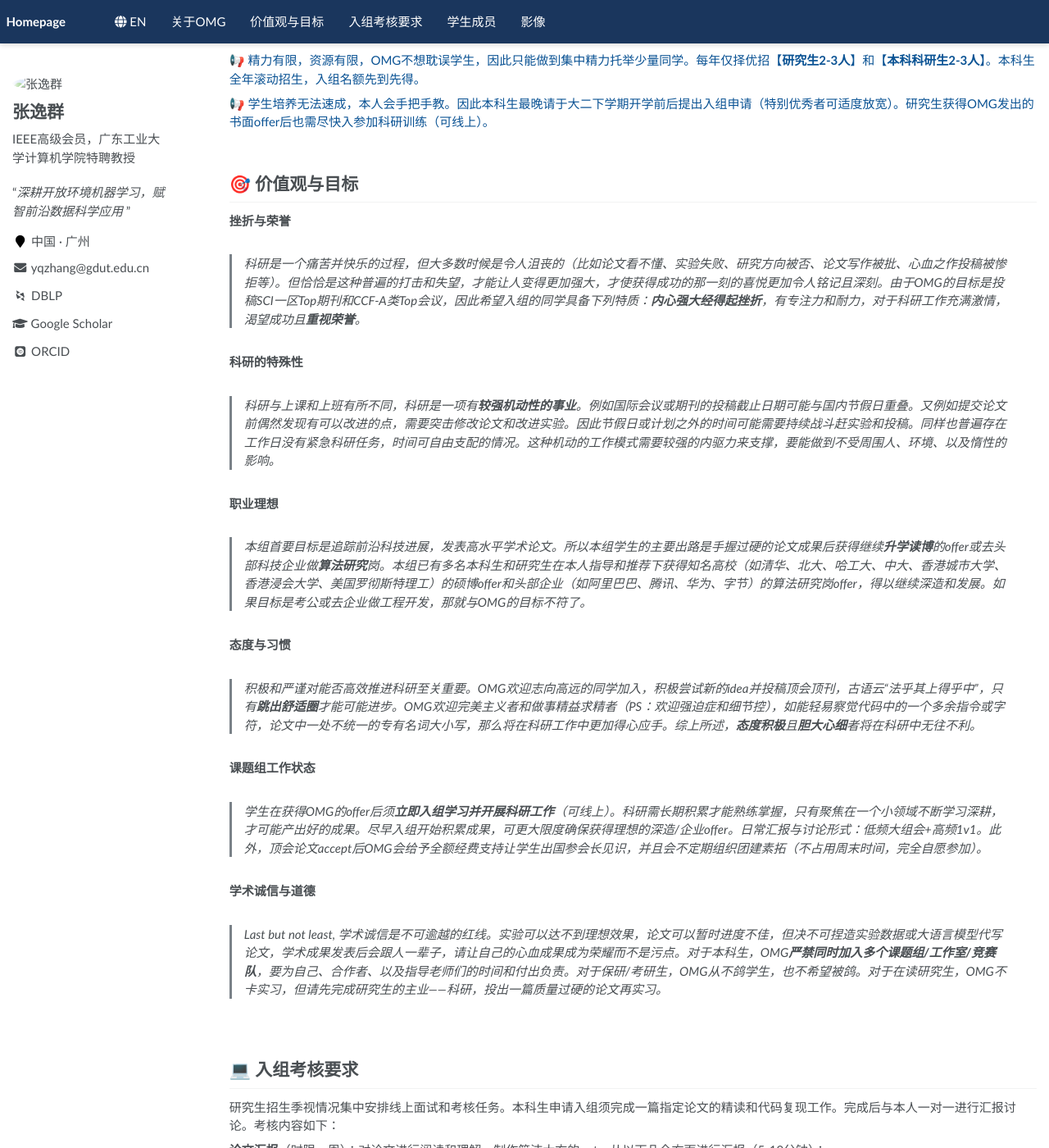
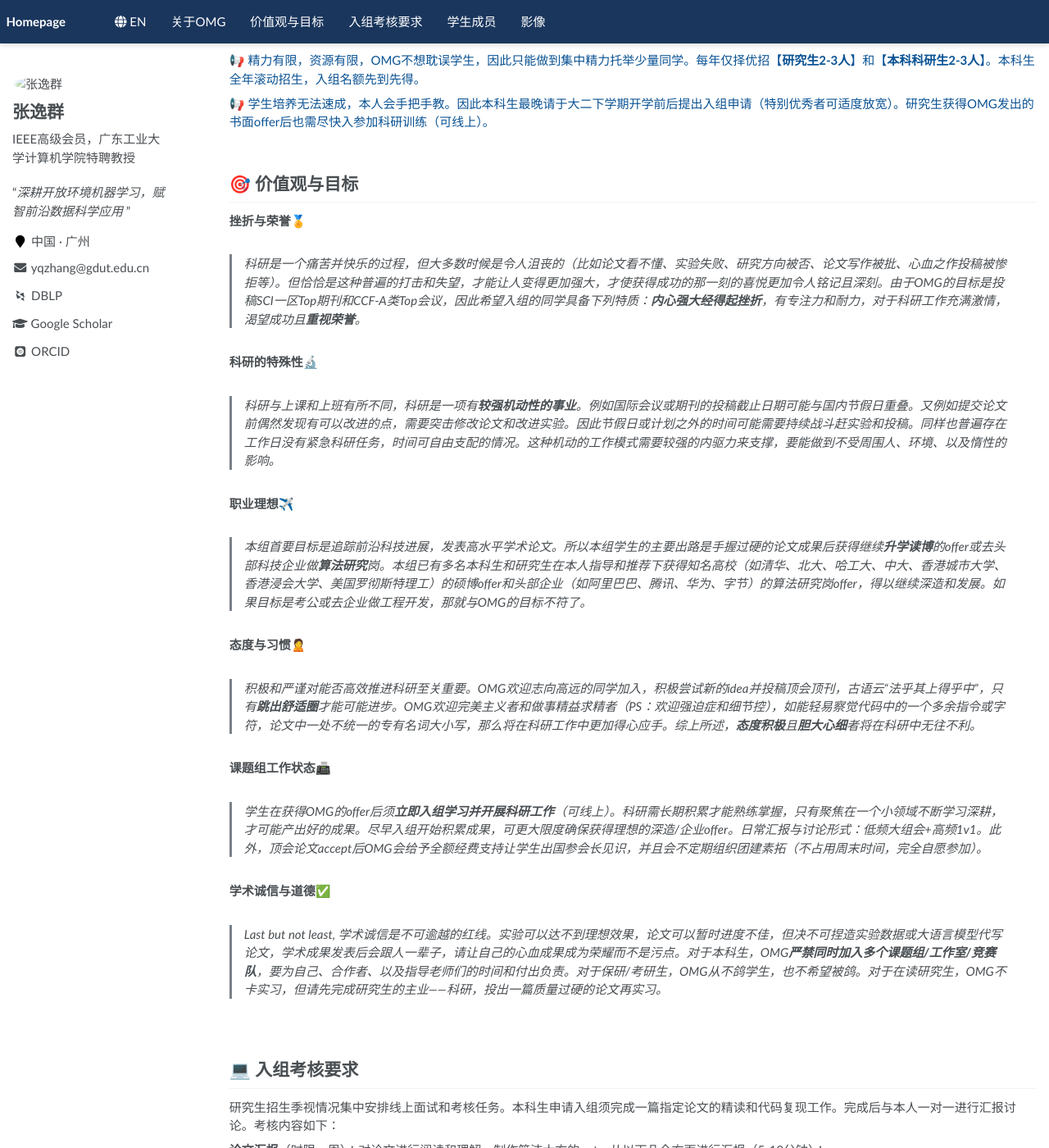
Before and after one commit to yqzhang-Zz/zh-OMG, a Jekyll site: the page built from _pages/about.md, in a window 1280 px wide and 1400 px high, scrolled down 321 px. Shown: the whole window at 82% size. Built offline with Jekyll 4.4.1, drawn with Linux system fonts in a browser that asks for light colours; some web fonts are replaced.

```diff
--- a/_pages/about.md
+++ b/_pages/about.md
@@ -35,32 +35,32 @@ OMG具体研究方向可参考本人主页所列论文和科研课题。组内**
 <br>
 # 🎯 价值观与目标
 
-**挫折与荣誉**
+**挫折与荣誉**🏅
 
 > 科研是一个痛苦并快乐的过程，但大多数时候是令人沮丧的（比如论文看不懂、实验失败、研究方向被否、论文写作被批、心血之作投稿被惨拒等）。但恰恰是这种普遍的打击和失望，才能让人变得更加强大，才使获得成功的那一刻的喜悦更加令人铭记且深刻。由于OMG的目标是投稿SCI一区Top期刊和CCF-A类Top会议，因此希望入组的同学具备下列特质：**内心强大经得起挫折**，有专注力和耐力，对于科研工作充满激情，渴望成功且**重视荣誉**。
 >
 
-**科研的特殊性**
+**科研的特殊性**🔬
 
 > 科研与上课和上班有所不同，科研是一项有**较强机动性的事业**。例如国际会议或期刊的投稿截止日期可能与国内节假日重叠。又例如提交论文前偶然发现有可以改进的点，需要突击修改论文和改进实验。因此节假日或计划之外的时间可能需要持续战斗赶实验和投稿。同样也普遍存在工作日没有紧急科研任务，时间可自由支配的情况。这种机动的工作模式需要较强的内驱力来支撑，要能做到不受周围人、环境、以及惰性的影响。
 >
 
-**职业理想**
+**职业理想**✈️
 
 > 本组首要目标是追踪前沿科技进展，发表高水平学术论文。所以本组学生的主要出路是手握过硬的论文成果后获得继续**升学读博**的offer或去头部科技企业做**算法研究**岗。本组已有多名本科生和研究生在本人指导和推荐下获得知名高校（如清华、北大、哈工大、中大、香港城市大学、香港浸会大学、美国罗彻斯特理工）的硕博offer和头部企业（如阿里巴巴、腾讯、华为、字节）的算法研究岗offer，得以继续深造和发展。如果目标是考公或去企业做工程开发，那就与OMG的目标不符了。
 >
 
-**态度与习惯**
+**态度与习惯**🙎
 
 > 积极和严谨对能否高效推进科研至关重要。OMG欢迎志向高远的同学加入，积极尝试新的idea并投稿顶会顶刊，古语云“法乎其上得乎中”，只有**跳出舒适圈**才能可能进步。OMG欢迎完美主义者和做事精益求精者（PS：欢迎强迫症和细节控），如能轻易察觉代码中的一个多余指令或字符，论文中一处不统一的专有名词大小写，那么将在科研工作中更加得心应手。综上所述，**态度积极**且**胆大心细**者将在科研中无往不利。
 >
 
-**课题组工作状态**
+**课题组工作状态**📠
 
 > 学生在获得OMG的offer后须**立即入组学习并开展科研工作**（可线上）。科研需长期积累才能熟练掌握，只有聚焦在一个小领域不断学习深耕，才可能产出好的成果。尽早入组开始积累成果，可更大限度确保获得理想的深造/企业offer。日常汇报与讨论形式：低频大组会+高频1v1。此外，顶会论文accept后OMG会给予全额经费支持让学生出国参会长见识，并且会不定期组织团建素拓（不占用周末时间，完全自愿参加）。
 >
 
-**学术诚信与道德**
+**学术诚信与道德**✅
 
 > Last but not least, 学术诚信是不可逾越的红线。实验可以达不到理想效果，论文可以暂时进度不佳，但决不可捏造实验数据或大语言模型代写论文，学术成果发表后会跟人一辈子，请让自己的心血成果成为荣耀而不是污点。对于本科生，OMG**严禁同时加入多个课题组/工作室/竞赛队**，要为自己、合作者、以及指导老师们的时间和付出负责。对于保研/考研生，OMG从不鸽学生，也不希望被鸽。对于在读研究生，OMG不卡实习，但请先完成研究生的主业——科研，投出一篇质量过硬的论文再实习。
 >
```
